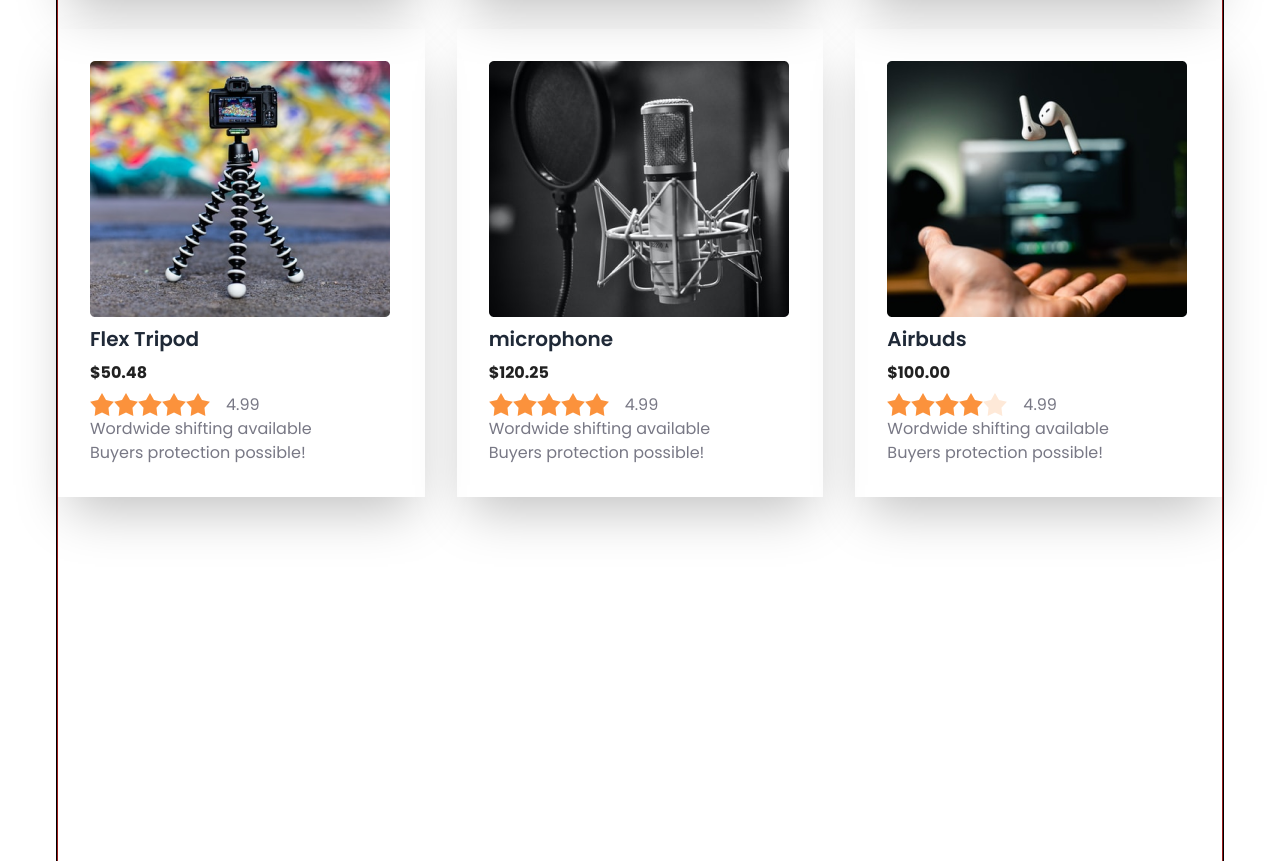
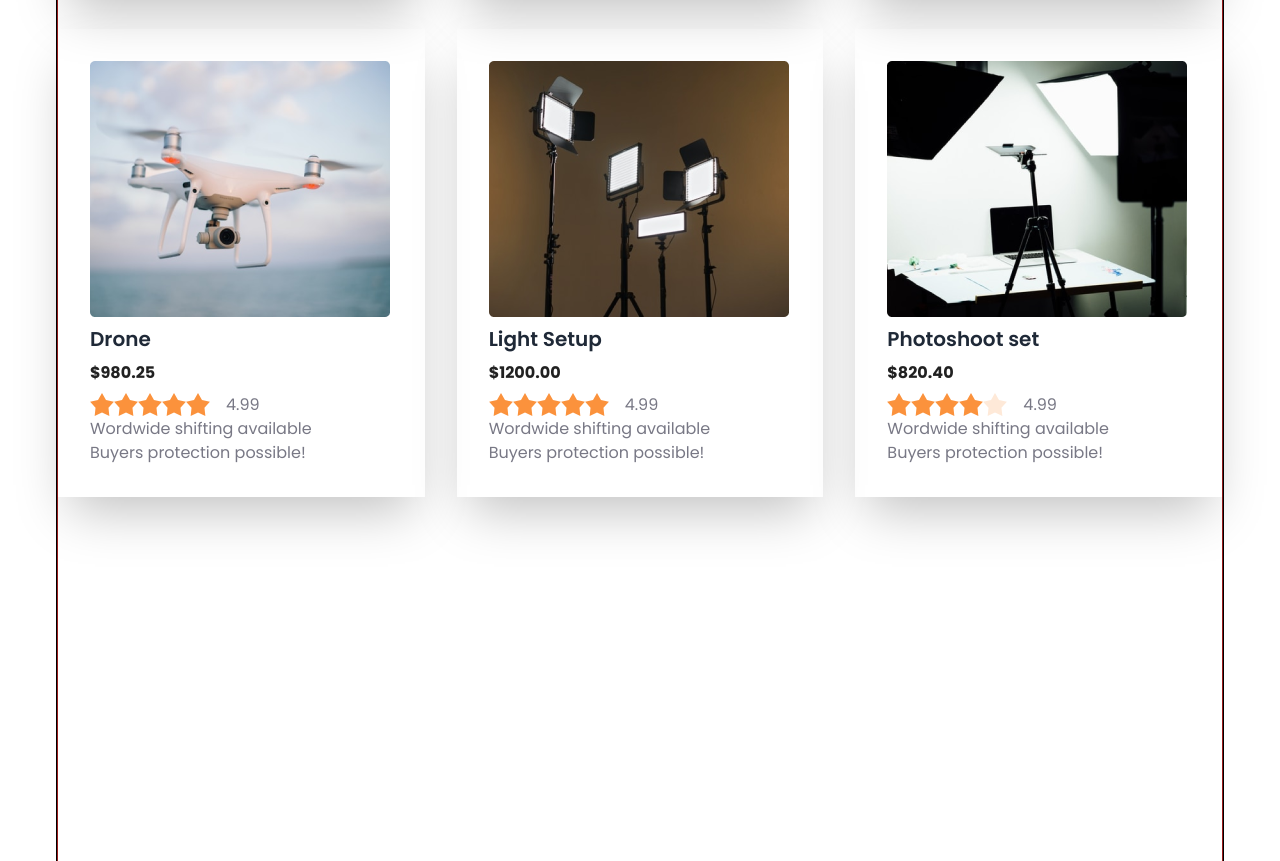
Before and after one commit to sucharita4867/influencer-gear, a plain HTML site: page index.html in a window 1280 px wide. Shown: the part 1238-2099 px from the top of the page. Drawn offline with nearby package versions, Linux system fonts and the light colour scheme.

Commit message:
6 card fully complete

```diff
--- a/index.html
+++ b/index.html
@@ -205,14 +205,14 @@
                                     </p>
                               </div>
                         </div>
-                        <!-- card -->
+                        <!-- card 4-->
                         <div class="shadow-2xl p-8 font-poppins">
                               <figure>
-                                    <img src="images/tripod.png" alt="Shoes" />
+                                    <img src="images/drone.png" alt="Shoes" />
                               </figure>
                               <div class="">
-                                    <h2 class=" card-title mt-2">Flex Tripod</h2>
-                                    <p class="my-2 text-[#000000DE] font-bold">$50.48</p>
+                                    <h2 class=" card-title mt-2">Drone</h2>
+                                    <p class="my-2 text-[#000000DE] font-bold">$980.25</p>
                                     <div class="flex gap-4">
                                           <div class="rating">
                                                 <input type="radio" name="rating-2"
@@ -234,14 +234,14 @@
                                     </p>
                               </div>
                         </div>
-                        <!-- card 2 -->
+                        <!-- card 5 -->
                         <div class="shadow-2xl p-8 font-poppins">
                               <figure>
-                                    <img src="images/mic.png" alt="Shoes" />
+                                    <img src="images/lights.png" alt="Shoes" />
                               </figure>
                               <div class="">
-                                    <h2 class=" card-title mt-2">microphone</h2>
-                                    <p class="my-2 text-[#000000DE] font-bold">$120.25</p>
+                                    <h2 class=" card-title mt-2">Light Setup</h2>
+                                    <p class="my-2 text-[#000000DE] font-bold">$1200.00</p>
                                     <div class="flex gap-4">
                                           <div class="rating">
                                                 <input type="radio" name="rating-2"
@@ -263,14 +263,14 @@
                                     </p>
                               </div>
                         </div>
-                        <!-- card 3 -->
+                        <!-- card 6 -->
                         <div class="shadow-2xl p-8 font-poppins">
                               <figure>
-                                    <img src="images/airpod.png" alt="Shoes" />
+                                    <img src="images/setup.png" alt="Shoes" />
                               </figure>
                               <div class="">
-                                    <h2 class=" card-title mt-2">Airbuds</h2>
-                                    <p class="my-2 text-[#000000DE] font-bold">$100.00</p>
+                                    <h2 class=" card-title mt-2">Photoshoot set</h2>
+                                    <p class="my-2 text-[#000000DE] font-bold">$820.40</p>
                                     <div class="flex gap-4">
                                           <div class="rating">
                                                 <input type="radio" name="rating-2"
```
